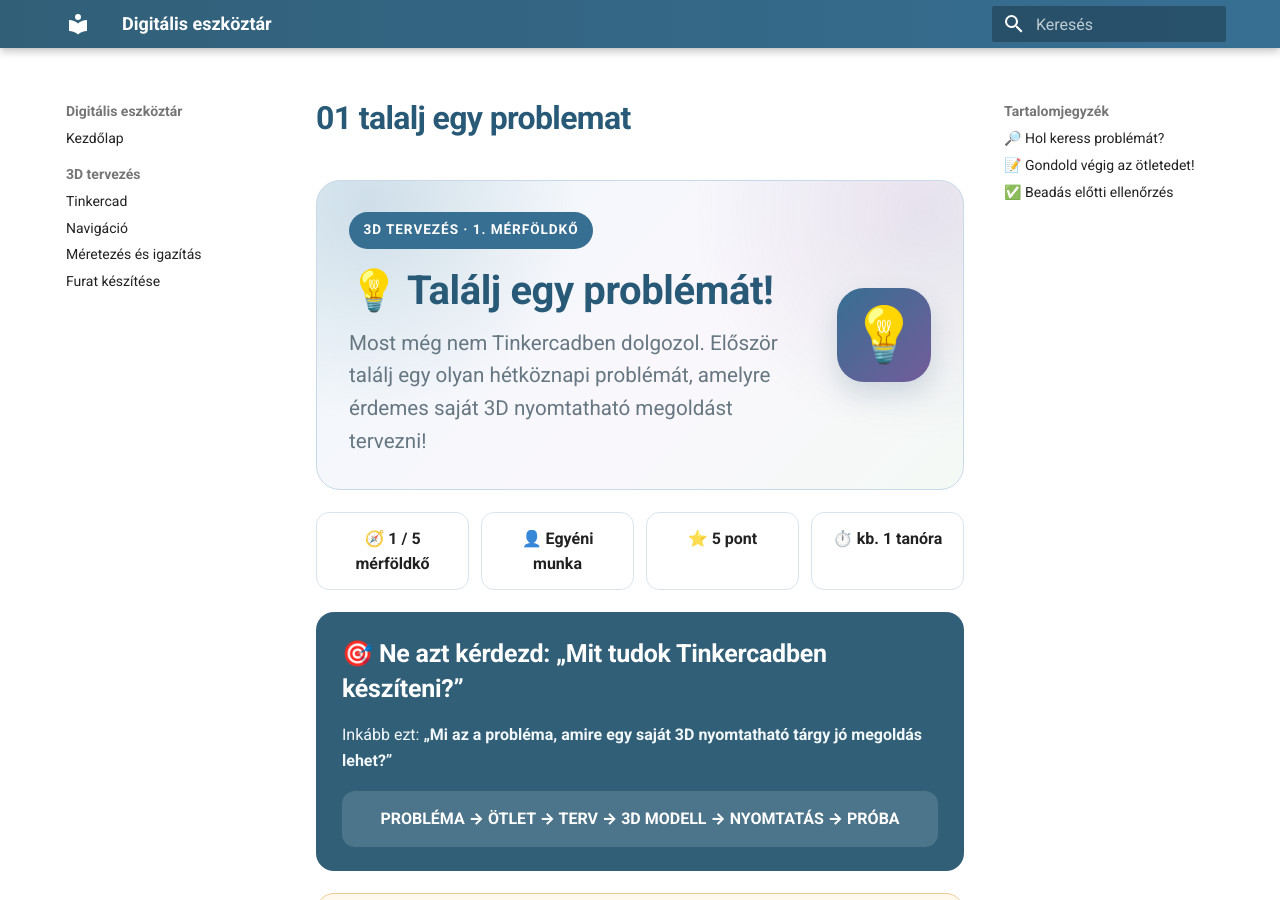
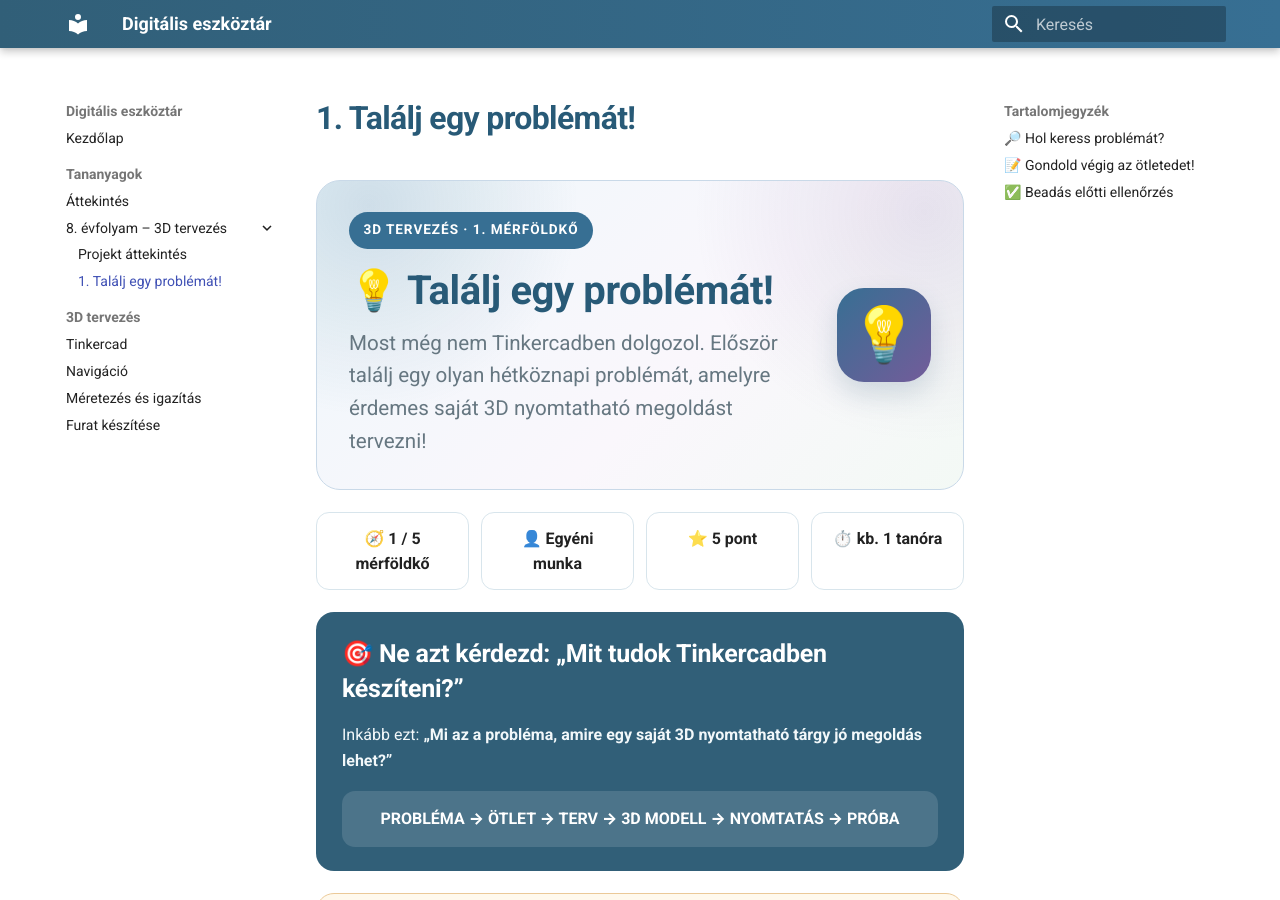
Before and after one commit to bsuszter/digitalis-eszkoztar, an MkDocs documentation site: the page built from docs/tananyagok/8-evfolyam/3d-tervezes/01-talalj-egy-problemat.md, in a window 1280 px wide and 900 px high. Built offline with MkDocs 1.6.1 and Material for MkDocs 9.7.7, drawn with Linux system fonts in a browser that asks for light colours.

Commit message:
Add tananyagok to site navigation

```diff
--- a/mkdocs.yml
+++ b/mkdocs.yml
@@ -33,6 +33,11 @@ extra_css:
 
 nav:
   - Kezdőlap: index.md
+  - Tananyagok:
+      - Áttekintés: tananyagok/index.md
+      - 8. évfolyam – 3D tervezés:
+          - Projekt áttekintés: tananyagok/8-evfolyam/3d-tervezes/index.md
+          - 1. Találj egy problémát!: tananyagok/8-evfolyam/3d-tervezes/01-talalj-egy-problemat.md
   - 3D tervezés:
       - Tinkercad: tinkercad/index.md
       - Navigáció: tinkercad/navigacio.md
```
